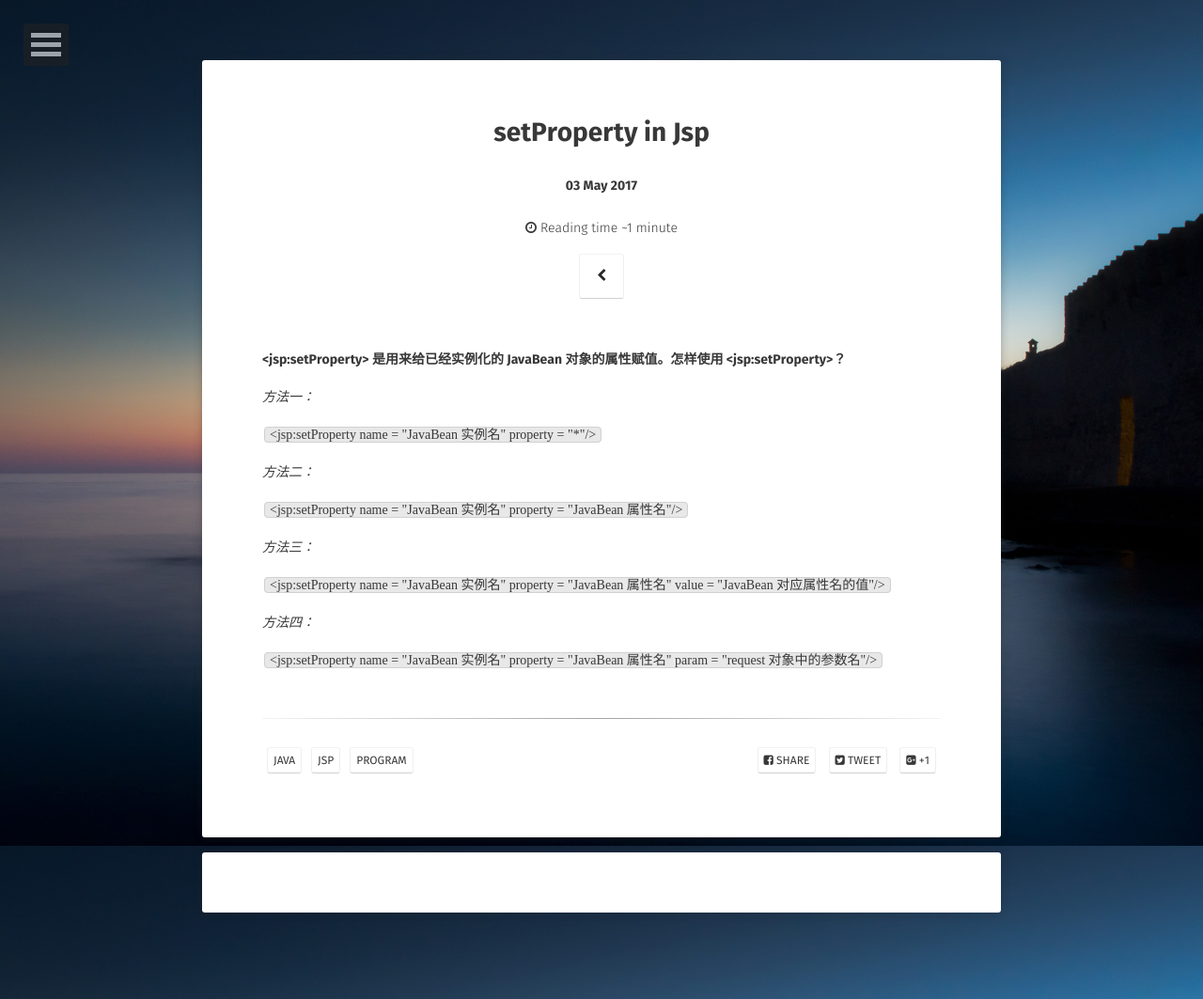
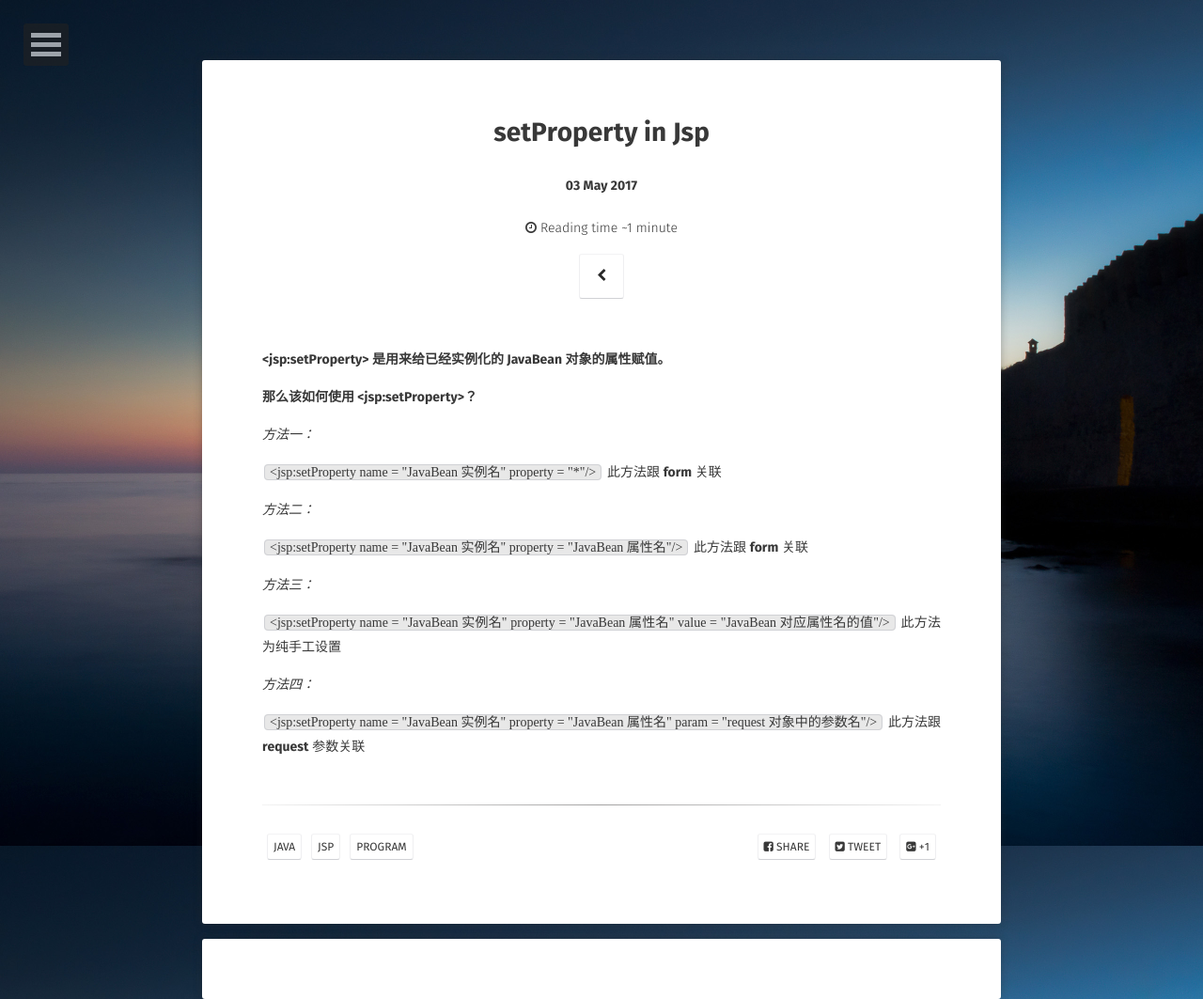
Before and after one commit to AurevoirXavier/deprecated-AurevoirXavier.github.io, a Jekyll site: the page built from _posts/2017-5-3-setPropertyInJsp.md, in a window 1280 px wide. Shown: the whole page at 94% size. Built offline with Jekyll 4.4.1, drawn with Linux system fonts in a browser that asks for light colours; some web fonts are replaced; comment, search, counter and statistics services are not loaded.

Commit message:
20:00/05/03/17

```diff
--- a/_posts/2017-5-3-setPropertyInJsp.md
+++ b/_posts/2017-5-3-setPropertyInJsp.md
@@ -7,20 +7,22 @@ tags: [java, jsp, program]
 comments: true
 ---
 
-**\<jsp:setProperty> 是用来给已经实例化的 JavaBean 对象的属性赋值。怎样使用 \<jsp:setProperty>？**
+**\<jsp:setProperty> 是用来给已经实例化的 JavaBean 对象的属性赋值。**
+
+**那么该如何使用 \<jsp:setProperty>？**
 
 *方法一：*
 
-`<jsp:setProperty name = "JavaBean 实例名" property = "*"/>`
+`<jsp:setProperty name = "JavaBean 实例名" property = "*"/>` 此方法跟 **form** 关联
 
 *方法二：*
 
-`<jsp:setProperty name = "JavaBean 实例名" property = "JavaBean 属性名"/>`
+`<jsp:setProperty name = "JavaBean 实例名" property = "JavaBean 属性名"/>` 此方法跟 **form** 关联
 
 *方法三：*
 
-`<jsp:setProperty name = "JavaBean 实例名" property = "JavaBean 属性名" value = "JavaBean 对应属性名的值"/>`
+`<jsp:setProperty name = "JavaBean 实例名" property = "JavaBean 属性名" value = "JavaBean 对应属性名的值"/>` 此方法为纯手工设置
 
 *方法四：*
 
-`<jsp:setProperty name = "JavaBean 实例名" property = "JavaBean 属性名" param = "request 对象中的参数名"/>`
+`<jsp:setProperty name = "JavaBean 实例名" property = "JavaBean 属性名" param = "request 对象中的参数名"/>` 此方法跟 **request** 参数关联
```
